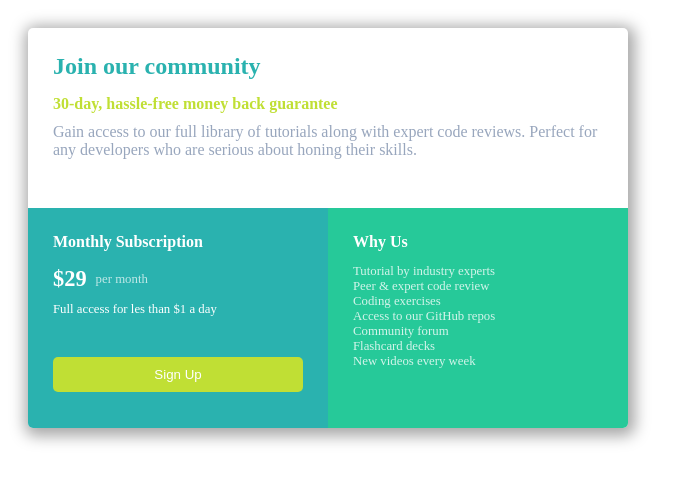
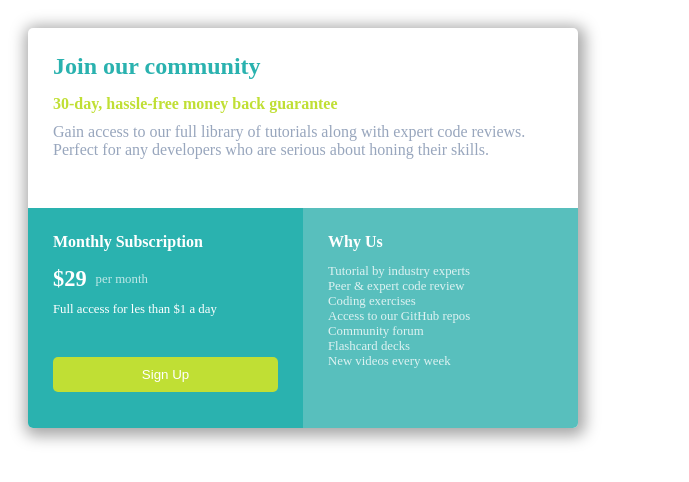
Before and after one commit to g-Barsani/pricing-card-frontend-mentor-challange, a plain HTML site: page index.html in a window 1280 px wide. Shown: the whole page, without its empty margins (0-689 px from the left). Drawn offline with Linux system fonts and the light colour scheme.

Commit message:
Update style.css

```diff
--- a/style.css
+++ b/style.css
@@ -20,8 +20,6 @@ h2, h4, p {
 }
 
 #card {
-  width: 600px;
-  height: 400px;
   box-shadow: 2px 3px 15px 5px rgba(0,0,0,0.35);
   border-radius: 5px;
 /*   It hides the child divs from breaking from the main container */
@@ -44,7 +42,7 @@ h2, h4, p {
 #bottom-left-section {
 /* the width and height are relative to the parent container */
   display: inline-block;
-  width: 50%;
+  width: 100%;
   height: 100%;
 /*   The container will snap it to the top edge of its container */
   vertical-align: top;
@@ -55,10 +53,10 @@ h2, h4, p {
 #bottom-right-section {
 /* the width and height are relative to the parent container */
   display: inline-block;
-  width: 50%;
+  width: 100%;
   height: 100%;
   vertical-align: top;
-  background-color: #26C999;
+  background-color: #58bfbd;
   padding: 25px;
 }
 
@@ -88,7 +86,7 @@ button:hover {
 /*   The cursor has to be pointer so the user knows it's clickable */
   cursor: pointer;
   background-color: #A9C42D;
-/*   The buttom will be 102%, that is 2% larger than it's original size */
+/*   The buttom will be 102%, that is % larger than it's original size */
   transform: scale(1.02);
 }
 
@@ -131,3 +129,16 @@ ul {
   font-size: 0.8rem;
   opacity: 0.8;
 }
+
+/* Mobile-first-approach */
+/* When the screen is less than 650px */
+@media (min-width: 576px) {
+  #card {
+    width: 550px;
+    height: 400px;
+  }
+
+  #bottom-left-section, #bottom-right-section {
+    width: 50%;
+  }
+}
```
